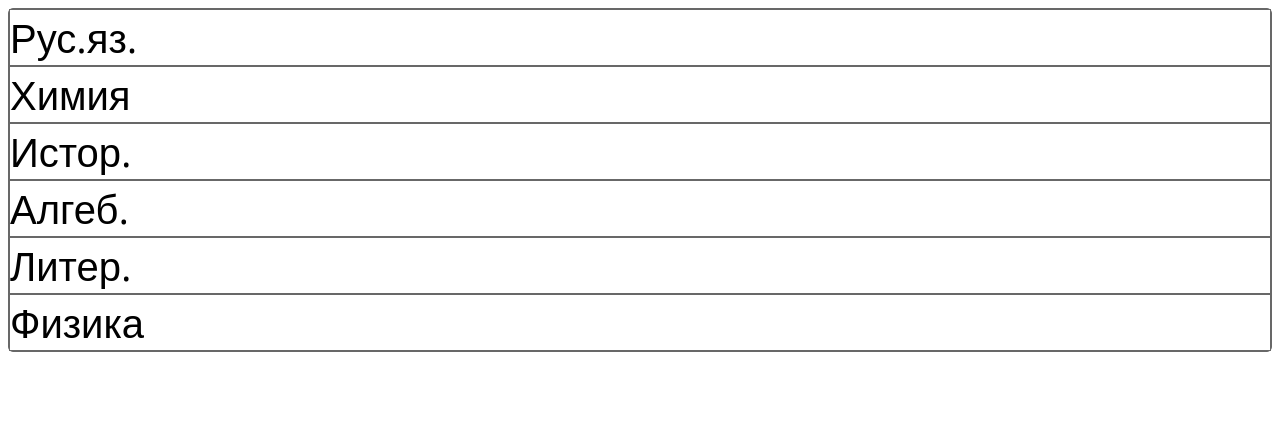
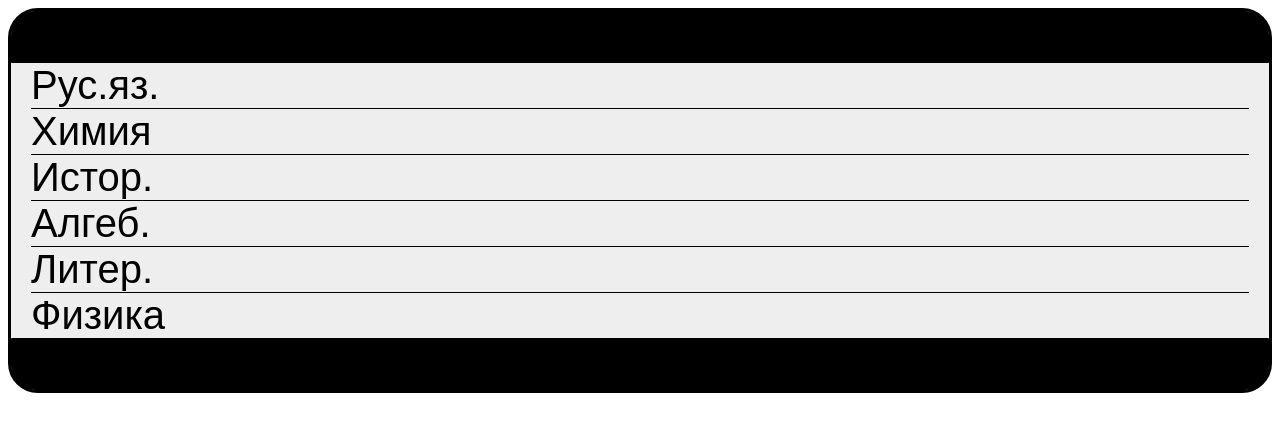
Before and after one commit to podoshva/TimeTable, a plain HTML site: page index.html in a window 1280 px wide. Drawn offline with nearby package versions, Linux system fonts and the light colour scheme.

Commit message:
2nd commit

```diff
--- a/app.js
+++ b/app.js
@@ -27,35 +27,26 @@ const Friday = {
 
 function getDay() {
   const currentDate = new Date();
-  switch(currentDate.getDay()) {
-    case 1:
-      return 0;
-    case 2:
-      return 1;
-    case 3:
-      return 2;
-    case 4:
-      return 3;
-    case 5:
-      return 4;
-    default:
-      return "weekend";
-  }
+  return currentDate.getDay() - 1;
 }
 
 function timeTable(day) {
-  const timetable = document.querySelector(".timetable");
+  const lessons = document.querySelector(".lessons");
   for(let i = 0; i < days[day].lessons.length; i++) {
     const lesson = document.createElement('div');
+    lesson.setAttribute("class", "lesson")
     lesson.innerHTML = days[day].lessons[i];
-    timetable.appendChild(lesson);
+    if(i == days[day].lessons.length - 1) {
+      lesson.setAttribute("style", "border: none;")
+    }
+    lessons.appendChild(lesson);
   }
 }
 
 const days = [Monday, Teusday, Wednesday, Thursday, Friday];
 const day = getDay();
 
-if(day == "weekend") {
+if(day == -1 || day == 5) {
   alert("Сегодня выходной");
 } else {
   timeTable(day);
--- a/index.html
+++ b/index.html
@@ -10,7 +10,11 @@
   <link rel="stylesheet" href="styles/style.css">
 </head>
 <body>
-  <div class="timetable"></div>
+  <div class="card">
+    <div class="frame1"></div>
+    <div class="lessons"></div>
+    <div class="frame2"></div>
+  </div>
   <script src="app.js"></script>
 </body>
 </html>
--- a/styles/style.css
+++ b/styles/style.css
@@ -1,14 +1,41 @@
 body {
-  font-family: 'Open Sans', Arial;
+  font-family: Arial;
   font-size: 40px;
 }
 
-.timetable {
-
-  display: grid;
-  border-radius: 5px;
+.card {
+  border-radius: 30px;
+  border: solid 3px;
+  background-color: rgb(238, 238, 238);
 }
 
-div {
-  border: solid 1px rgb(104, 104, 104);
+.border {
+  border-radius: 30px;
+  background-color: black;
 }
+
+.lessons {
+  padding-left: 20px;
+  padding-right: 20px;
+}
+
+.lesson {
+  border-bottom: solid 1px;
+}
+
+.frame1,
+.frame2 {
+  background-color: black;
+  height: 50px;
+  border: solid 1px;
+}
+
+.frame1 {
+  border-top-left-radius: 25px;
+  border-top-right-radius: 25px;
+}
+
+.frame2 {
+  border-bottom-left-radius: 25px;
+  border-bottom-right-radius: 25px;
+}
```
